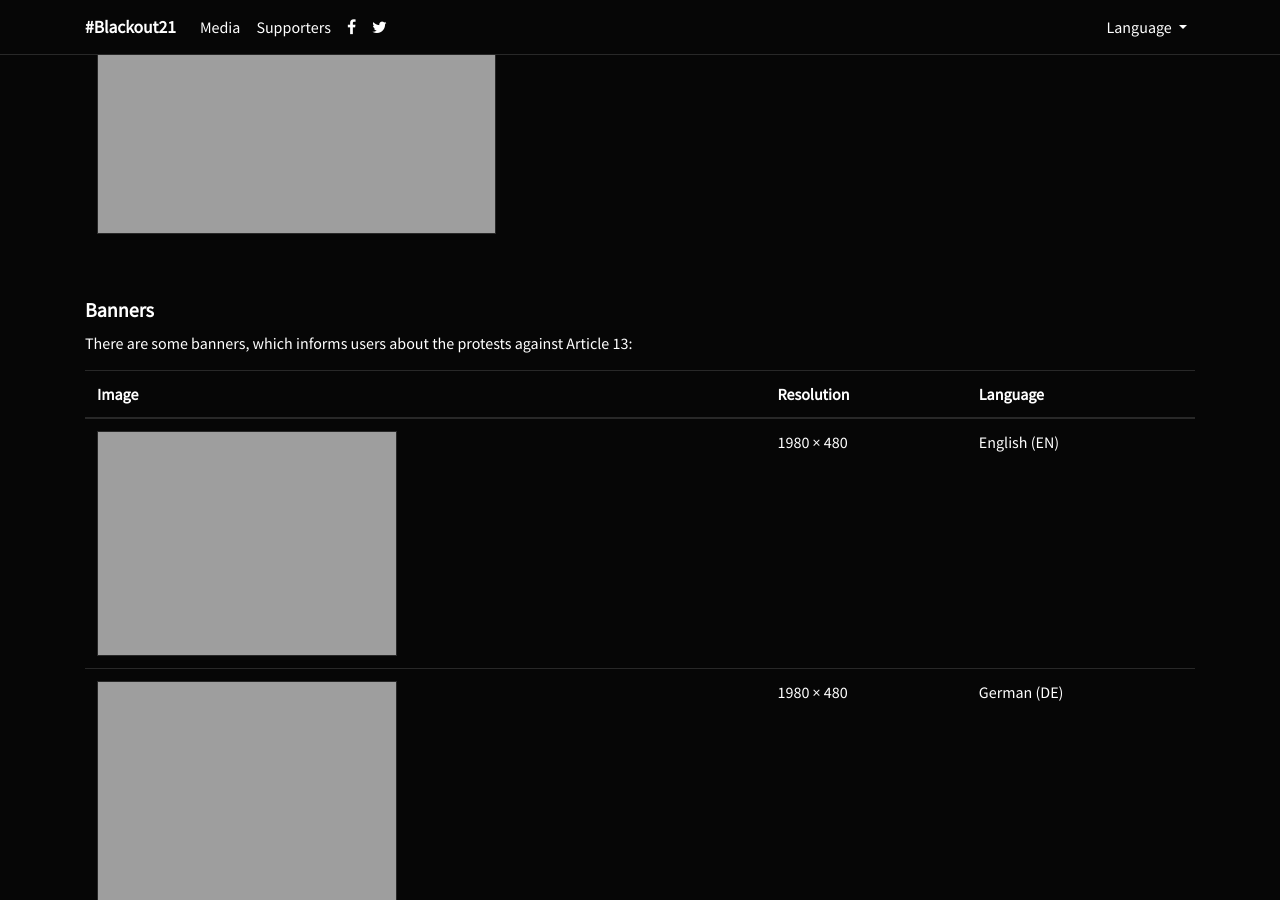
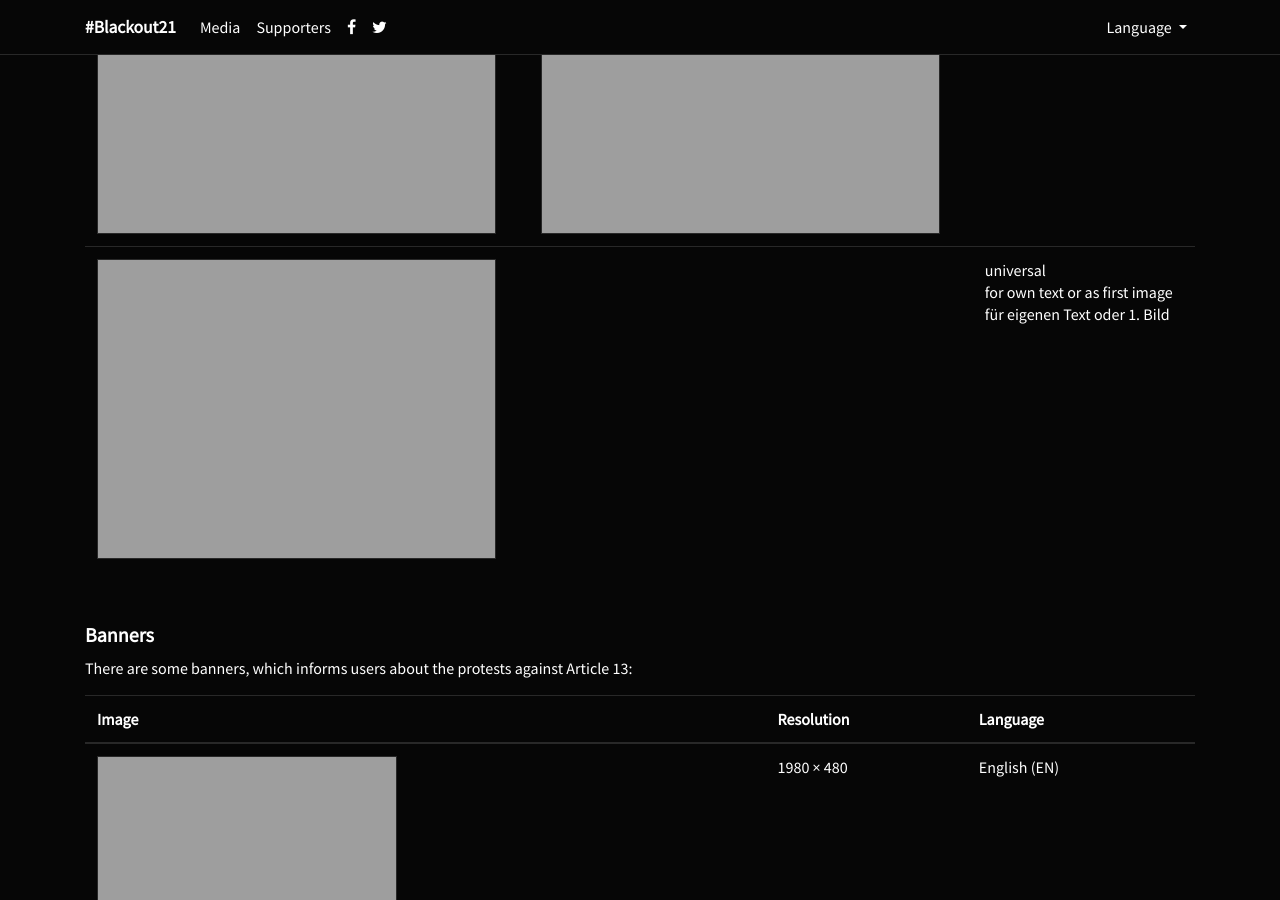
Before and after one commit to blackout21/blackout21.github.io, a Jekyll site: the page built from en/media.md, in a window 1280 px wide and 900 px high, scrolled down 1683 px. Built offline with Jekyll 4.4.1, drawn with Linux system fonts in a browser that asks for light colours; nearby versions of some CDN libraries; our own code applies the rules of GitHub Pages for plain Markdown files; a script that is not in the unit is left out; some of the changed text lies outside the part shown.

Commit message:
added more stories

```diff
--- a/_includes/stories.html
+++ b/_includes/stories.html
@@ -1,7 +1,8 @@
 <table class="table">
   <thead>
       <tr>
-        <th>Image</th>
+        <th>Image (blank)</th>
+        <th>Image (background)</th>
         <th>Language</th>
       </tr>
   </thead>
@@ -12,12 +13,22 @@
           <img src="https://blackout21.github.io/media/stories/story_inform_en.png" class="bordered-image" alt="Story (EN)" height="300">
         </a>
       </td>
+      <td>
+        <a href="https://blackout21.github.io/media/stories/bg_story_inform_en.jpg" target="_blank" class="image-link">
+          <img src="https://blackout21.github.io/media/stories/bg_story_inform_en.jpg" class="bordered-image" alt="Story (EN)" height="300">
+        </a>
+      </td>
       <td>English (EN)</td>
     </tr>
     <tr>
       <td>
         <a href="https://blackout21.github.io/media/stories/story_cta_en.png" target="_blank" class="image-link">
           <img src="https://blackout21.github.io/media/stories/story_cta_en.png" class="bordered-image" alt="Story (EN)" height="300">
+        </a>
+      </td>
+      <td>
+        <a href="https://blackout21.github.io/media/stories/bg_story_cta_en.jpg" target="_blank" class="image-link">
+          <img src="https://blackout21.github.io/media/stories/bg_story_cta_en.jpg" class="bordered-image" alt="Story (EN)" height="300">
         </a>
       </td>
       <td>English (EN)</td>
@@ -28,6 +39,11 @@
           <img src="https://blackout21.github.io/media/stories/story_inform_de.png" class="bordered-image" alt="Story (DE)" height="300">
         </a>
       </td>
+      <td>
+        <a href="https://blackout21.github.io/media/stories/bg_story_inform_de.jpg" target="_blank" class="image-link">
+          <img src="https://blackout21.github.io/media/stories/bgstory_inform_de.jpg" class="bordered-image" alt="Story (DE)" height="300">
+        </a>
+      </td>
       <td>German (DE)</td>
     </tr>
     <tr>
@@ -36,7 +52,24 @@
           <img src="https://blackout21.github.io/media/stories/story_cta_de.png" class="bordered-image" alt="Story (DE)" height="300">
         </a>
       </td>
+      <td>
+        <a href="https://blackout21.github.io/media/stories/bg_story_cta_de.jpg" target="_blank" class="image-link">
+          <img src="https://blackout21.github.io/media/stories/bg_story_cta_de.jpg" class="bordered-image" alt="Story (DE)" height="300">
+        </a>
+      </td>
       <td>German (DE)</td>
+    </tr>
+    <tr>
+      <td colspan="2">
+        <a href="https://blackout21.github.io/media/stories/test_test.jpg" target="_blank" class="image-link">
+          <img src="https://blackout21.github.io/media/stories/test_test.jpg" class="bordered-image" alt="Test Story with ©" height="300">
+        </a>
+      </td>
+      <td>
+        universal<br>
+        for own text or as first image<br>
+        für eigenen Text oder 1. Bild
+      </td>
     </tr>
   </tbody>
 </table>
```
